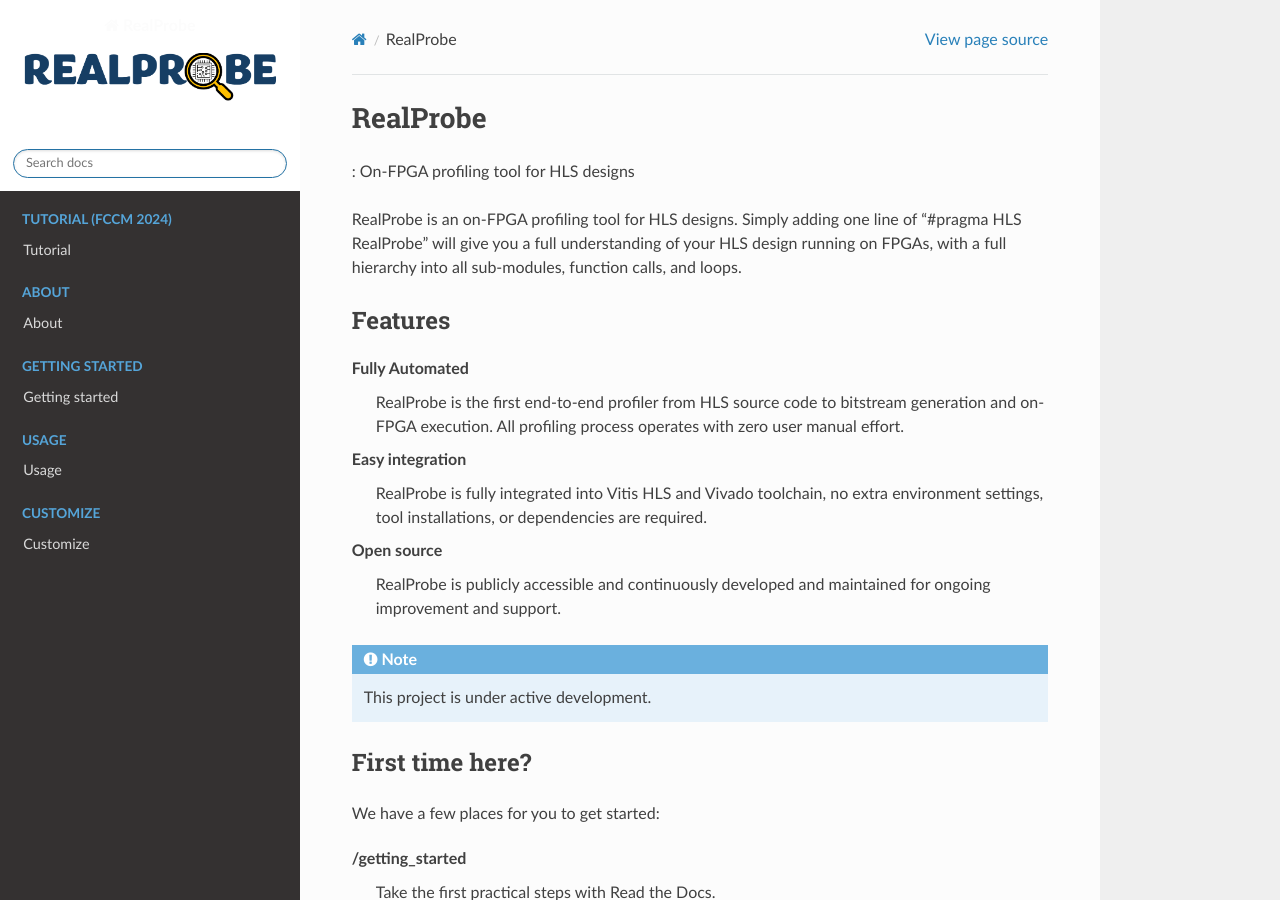
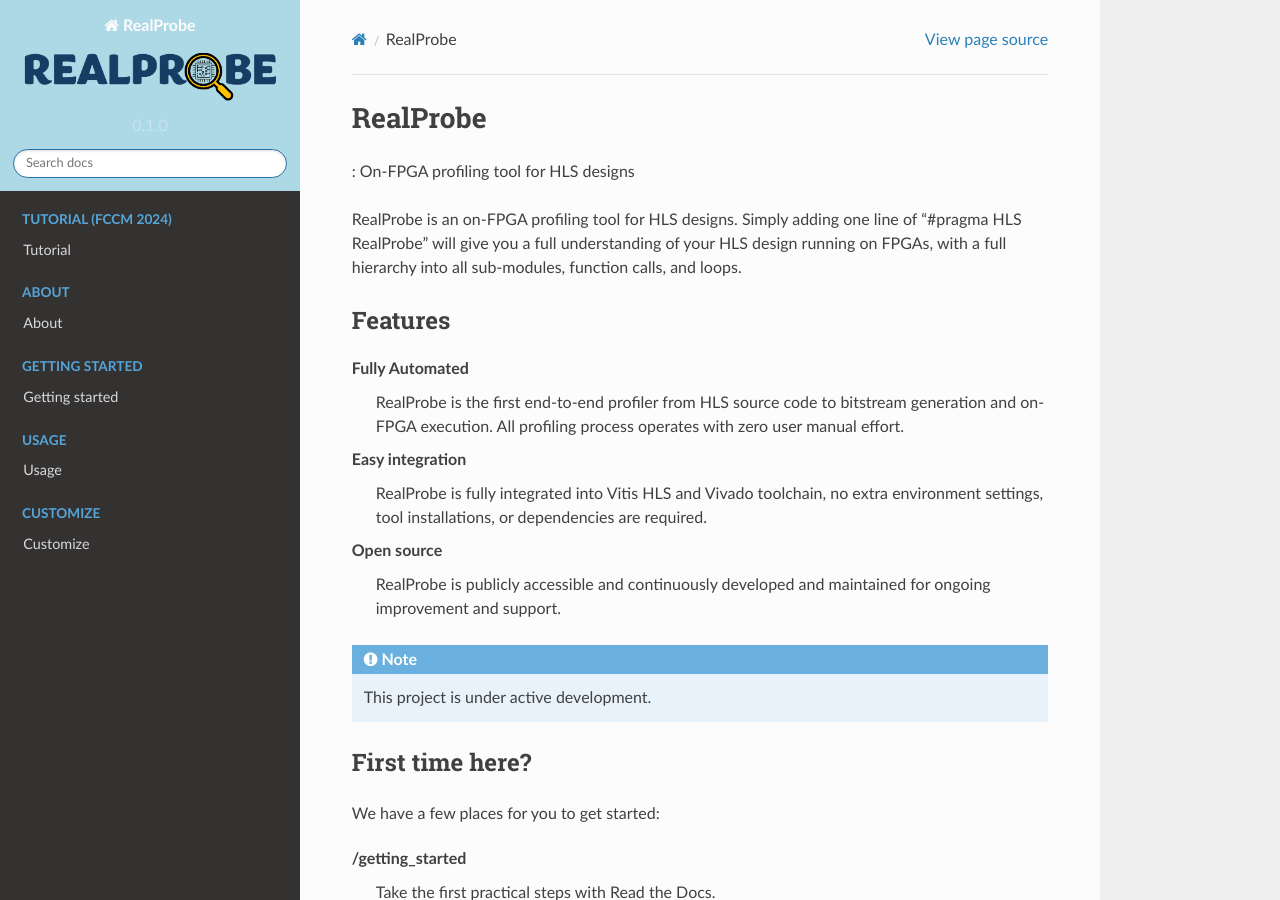
Before and after one commit to sharc-lab/RealProbe-doc, a Sphinx documentation site: the page built from docs/source/index.rst, in a window 1280 px wide and 900 px high. Built offline with Sphinx 7.4.7 and the Read the Docs theme 2.0.0, drawn with Linux system fonts in a browser that asks for light colours; pages that are not in the unit, such as notebooks, are missing from menus.

Commit message:
Update conf.py

```diff
--- a/docs/source/conf.py
+++ b/docs/source/conf.py
@@ -38,7 +38,7 @@
     'prev_next_buttons_location': 'bottom',
     'style_external_links': False,
     'vcs_pageview_mode': '',
-    'style_nav_header_background': 'white',
+    'style_nav_header_background': 'lightblue',
     # Toc options
     'collapse_navigation': True,
     'sticky_navigation': True,
```
